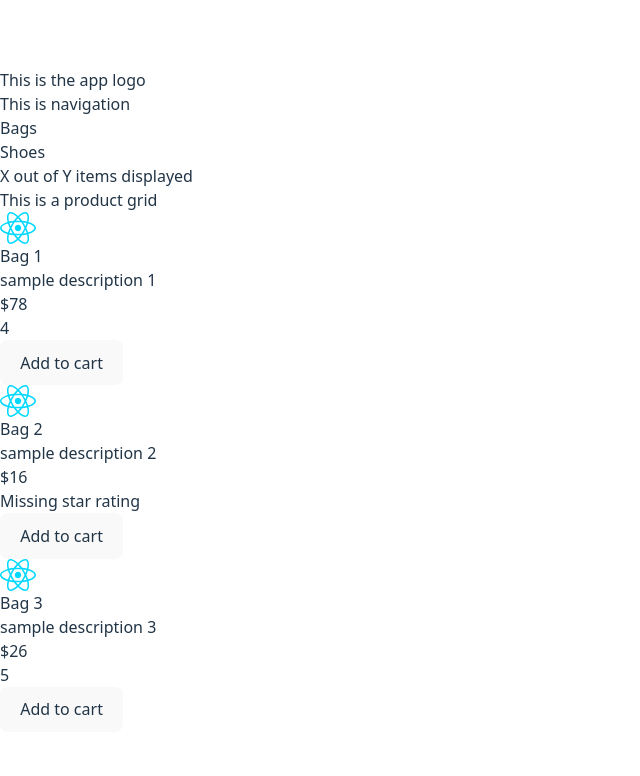
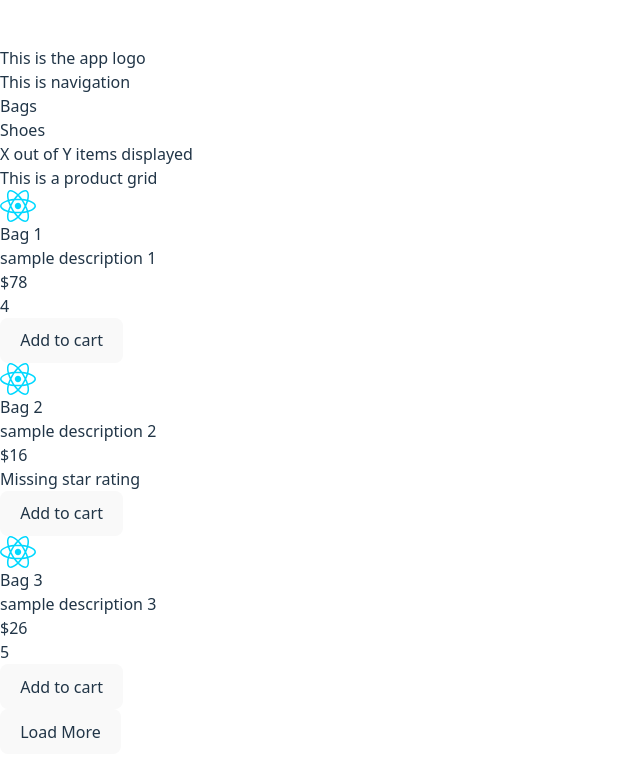
Before and after one commit to HShrigma/project-nexus, a React (Vite) app in the folder Project Nexus/: page / in a window 1280 px wide. Shown: the top 776 px of the page, without its empty margins (0-640 px from the left). Built offline with nearby package versions, Linux system fonts and the light colour scheme.

Commit message:
feat(products): implement load more placeholder

```diff
--- a/Project Nexus/src/App.jsx
+++ b/Project Nexus/src/App.jsx
@@ -1,13 +1,11 @@
 import Header from './components/header/Header'
-import ProductCounter from './components/products/ProductCounter';
-import ProductGrid from './components/products/ProductGrid';
+import Products from './components/products/Products';
 
 function App() {
     return (
         <>
             <Header />
-            <ProductCounter />
-            <ProductGrid />
+            <Products/>
         </>
     )
 }
--- a/Project Nexus/src/components/products/ProductGrid.jsx
+++ b/Project Nexus/src/components/products/ProductGrid.jsx
@@ -1,4 +1,4 @@
-import { Product } from "./Product";
+import { Product } from "./product/Product";
 
 export const ProductGrid = () => {
     const tempProducts = [
--- /dev/null
+++ b/Project Nexus/src/components/products/Products.jsx
@@ -0,0 +1,13 @@
+import ProductCounter from "./ProductCounter";
+import ProductGrid from "./ProductGrid";
+
+export const Products = () => {
+    return (
+        <div>
+            <ProductCounter/>
+            <ProductGrid />
+            <button>Load More</button>
+        </div>
+    )
+}
+export default Products;
--- a/Project Nexus/src/components/products/Product.jsx
+++ b/Project Nexus/src/components/products/product/Product.jsx
@@ -1,4 +1,4 @@
-import reactSvg from '../../assets/react.svg';
+import reactSvg from '../../../assets/react.svg';
 
 export const Product = ({product}) => {
     return (
```
